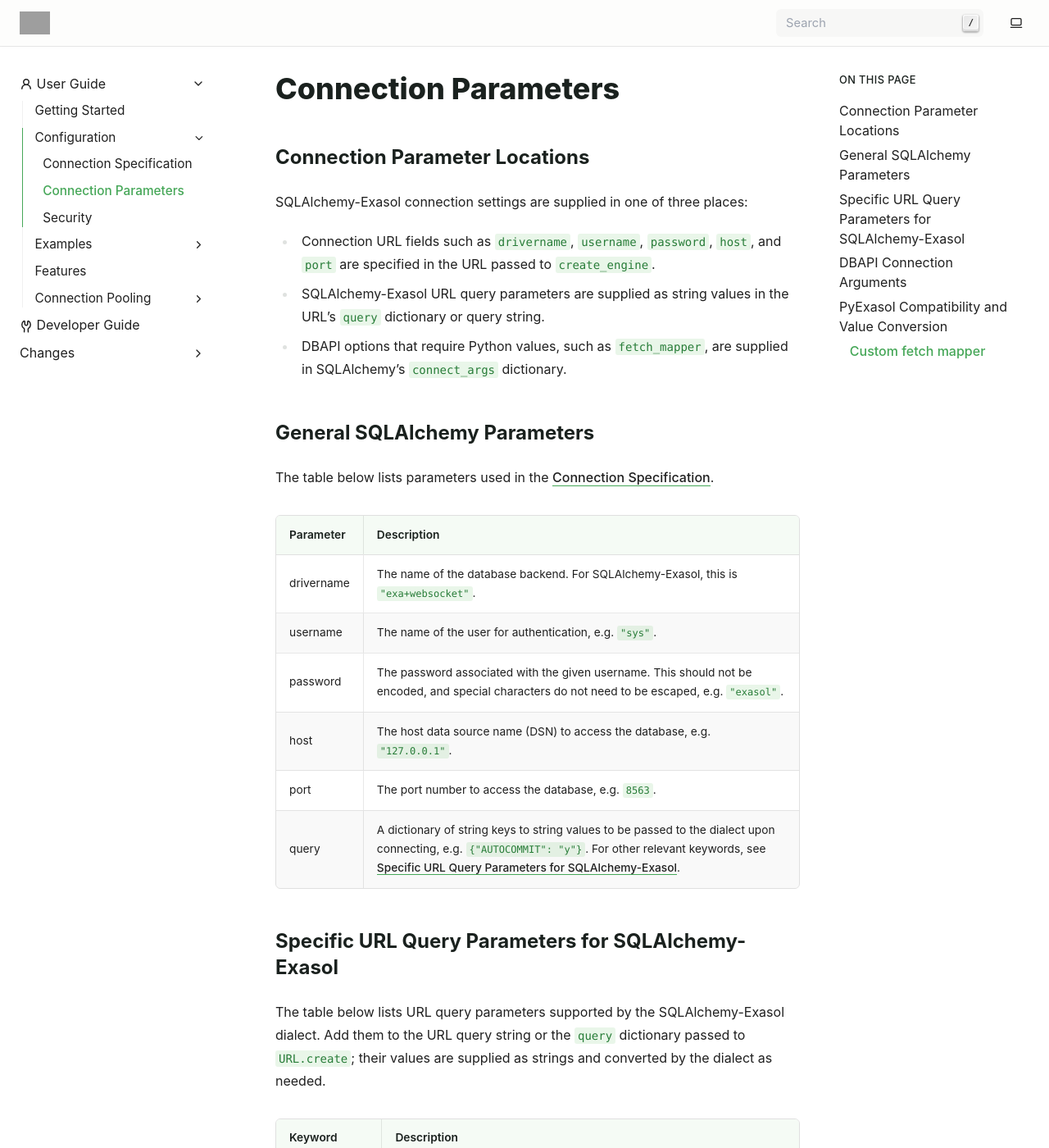
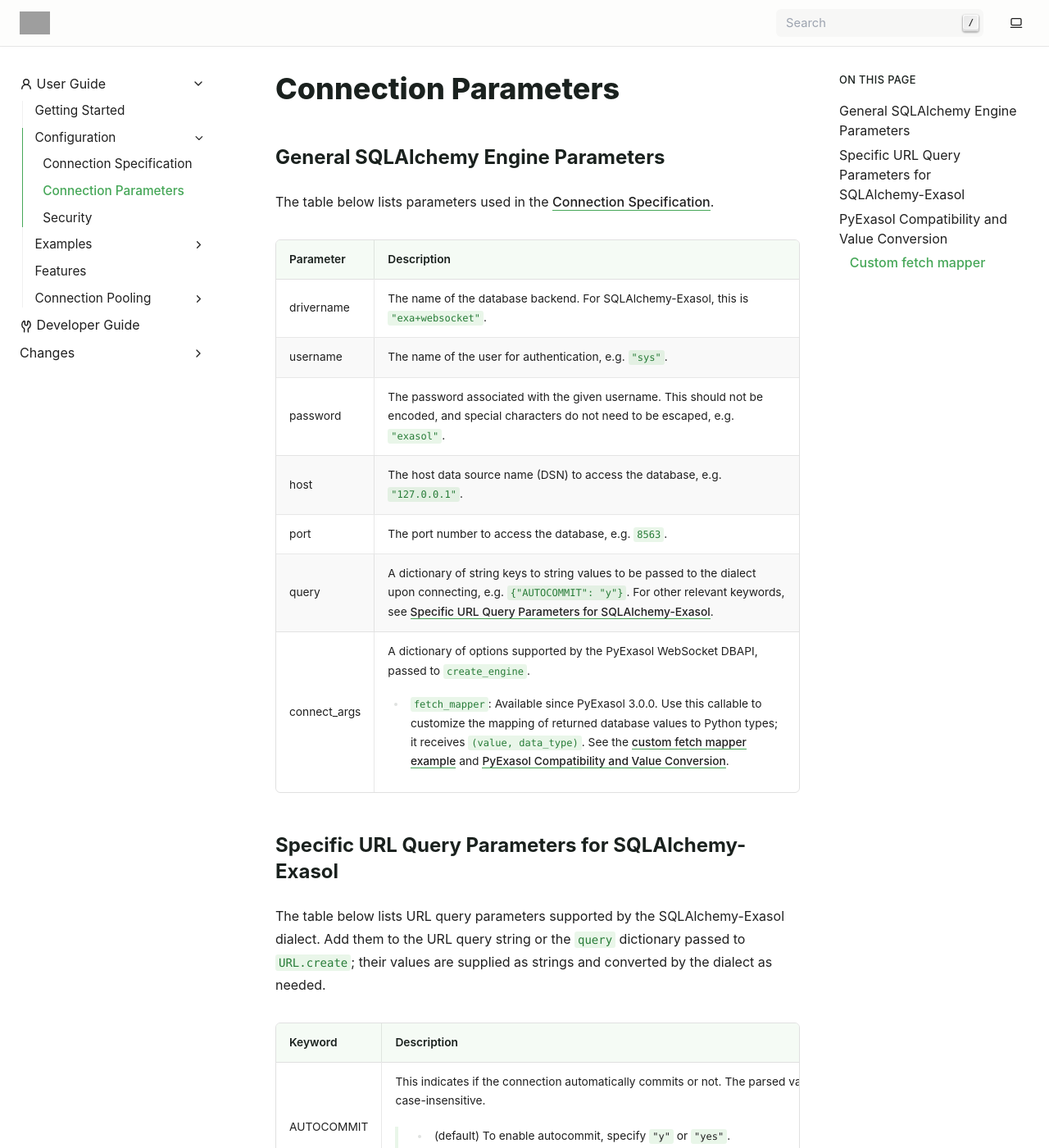
Before and after one commit to exasol/sqlalchemy-exasol, a Sphinx documentation site: the page built from doc/user_guide/configuration/connection_parameters.rst, in a window 1280 px wide and 1400 px high. Shown: the whole window at 82% size. Built offline with Sphinx 7.4.7, drawn with Linux system fonts in a browser that asks for light colours; some of the changed text lies outside the part shown; grey boxes are pictures that could not be loaded.

Commit message:
Simplify connection parameters discussion

```diff
--- a/doc/user_guide/configuration/connection_parameters.rst
+++ b/doc/user_guide/configuration/connection_parameters.rst
@@ -3,22 +3,10 @@
 Connection Parameters
 =====================
 
-Connection Parameter Locations
-------------------------------
-
-SQLAlchemy-Exasol connection settings are supplied in one of three places:
-
-* Connection URL fields such as ``drivername``, ``username``, ``password``,
-  ``host``, and ``port`` are specified in the URL passed to ``create_engine``.
-* SQLAlchemy-Exasol URL query parameters are supplied as string values in the
-  URL's ``query`` dictionary or query string.
-* DBAPI options that require Python values, such as ``fetch_mapper``, are
-  supplied in SQLAlchemy's ``connect_args`` dictionary.
-
 .. _sqlalchemy_parameters:
 
-General SQLAlchemy Parameters
------------------------------
+General SQLAlchemy Engine Parameters
+------------------------------------
 
 The table below lists parameters used in the :ref:`connection_specification`.
 
@@ -43,6 +31,16 @@
      - A dictionary of string keys to string values to be passed
        to the dialect upon connecting, e.g. ``{"AUTOCOMMIT": "y"}``.
        For other relevant keywords, see :ref:`dialect_specific_params`.
+   * - connect_args
+     - A dictionary of options supported by the PyExasol WebSocket DBAPI,
+       passed to ``create_engine``.
+
+       * ``fetch_mapper``: Available since PyExasol 3.0.0. Use this callable
+         to customize the mapping of returned database values to Python types;
+         it receives ``(value, data_type)``. See the
+         :ref:`custom fetch mapper example <custom_fetch_mapper_example>` and
+         :ref:`PyExasol Compatibility and Value Conversion
+         <pyexasol_compatibility>`.
 
 
 
@@ -95,25 +93,6 @@
 
        For more information about verifying the SSL certificate, please see
        :ref:`certificate_verification`.
-
-
-DBAPI Connection Arguments
---------------------------
-
-Some PyExasol DBAPI options are Python values rather than URL-compatible
-strings. Pass these through SQLAlchemy's ``connect_args`` dictionary in
-``create_engine`` instead of putting them in the connection URL.
-
-.. list-table::
-   :header-rows: 1
-
-   * - Argument
-     - Description
-   * - ``fetch_mapper``
-     - Available with PyExasol 3.0.0 and newer. A callable
-       ``fetch_mapper(value, data_type)`` is used to convert values returned by
-       the WebSocket DBAPI. See the
-       :ref:`custom fetch mapper example <custom_fetch_mapper_example>`.
 
 
 .. _pyexasol_compatibility:
```
